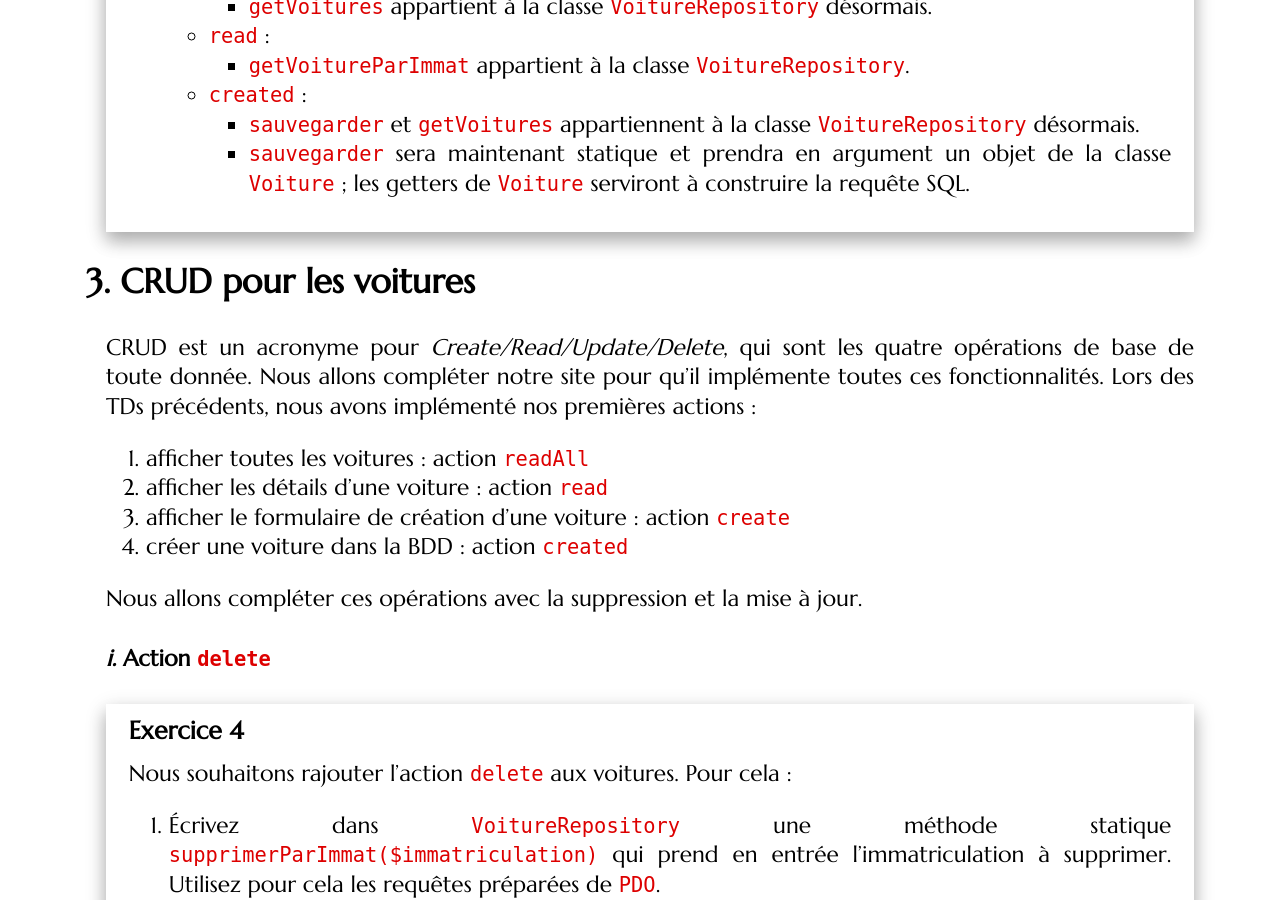
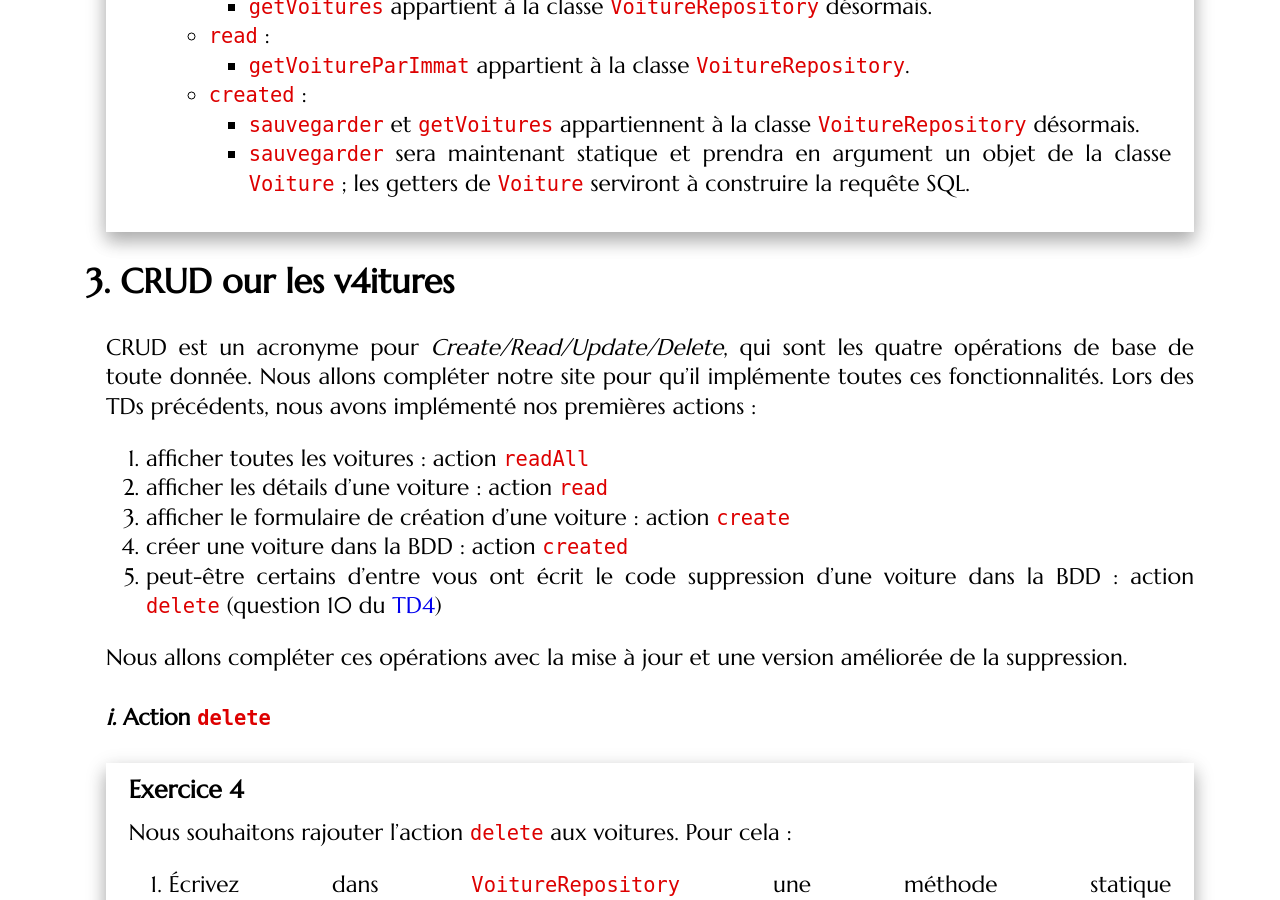
Before and after one commit to romainlebreton/R3.01-DeveloppementWeb, a Jekyll site: the page built from tutorials/tutorial6.md, in a window 1280 px wide and 900 px high, scrolled down 3647 px. Built offline with Jekyll 4.4.1, drawn with Linux system fonts in a browser that asks for light colours; some web fonts are replaced.

Commit message:
Update tutorial6.md

```diff
--- a/tutorials/tutorial6.md
+++ b/tutorials/tutorial6.md
@@ -176,7 +176,7 @@ Notez que :
 
 </div>
 
-## CRUD pour les voitures
+## CRUD our les v4itures
 
 CRUD est un acronyme pour *Create/Read/Update/Delete*, qui sont les quatre
 opérations de base de toute donnée. Nous allons compléter notre site pour qu'il
@@ -186,10 +186,10 @@ implémenté nos premières actions :
 1. afficher toutes les voitures : action `readAll`
 2. afficher les détails d'une voiture : action `read`
 3. afficher le formulaire de création d'une voiture : action `create`
-3. créer une voiture dans la BDD : action `created`
+4. créer une voiture dans la BDD : action `created`
+5. peut-être certains d'entre vous ont écrit le code suppression d'une voiture dans la BDD : action `delete` (question 10 du [TD4](tutorial4.html))
 
-Nous allons compléter ces opérations avec la suppression et la mise à
-jour.
+Nous allons compléter ces opérations avec la mise à jour et une version améliorée de la suppression.
 
 #### Action `delete`
 
```
